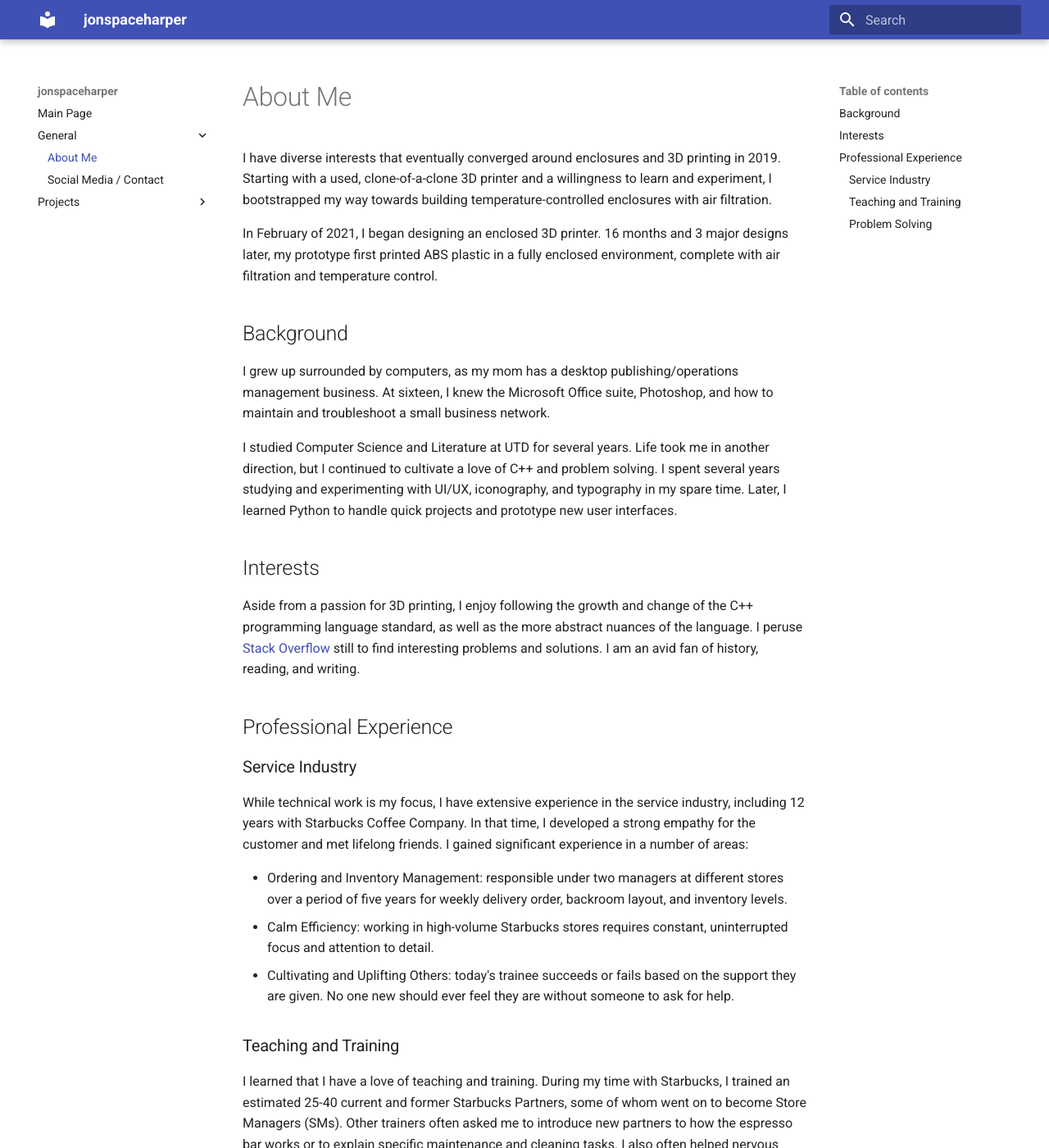
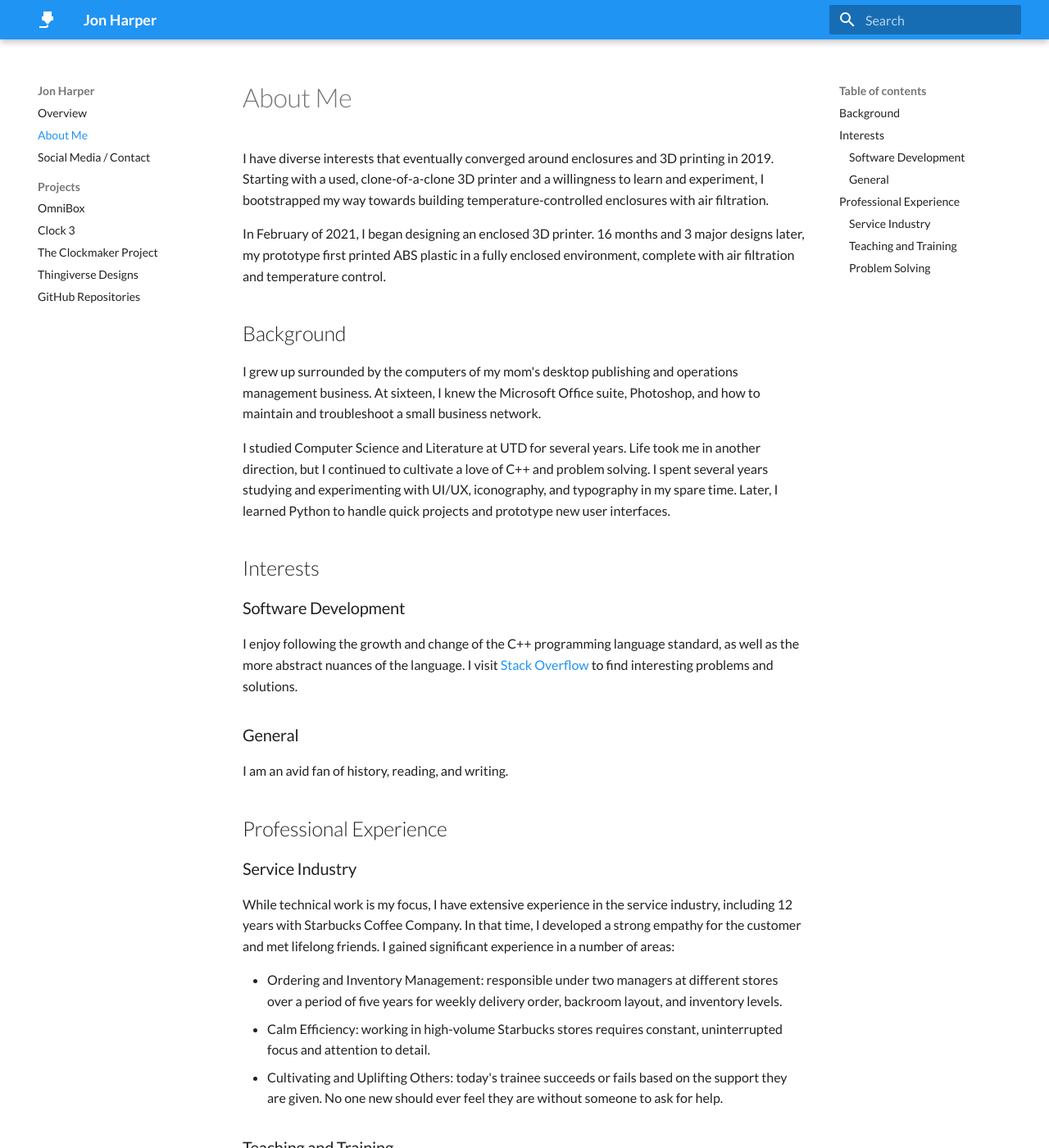
Before and after one commit to jon-harper/jon-harper.github.io, an MkDocs documentation site: the page built from docs/about.md, in a window 1280 px wide and 1400 px high. Shown: the whole window at 82% size. Built offline with MkDocs 1.6.1 and Material for MkDocs 9.7.7, drawn with Linux system fonts in a browser that asks for light colours; some of the changed text lies outside the part shown.

Commit message:
Visual overhaul

```diff
--- a/docs/about.md
+++ b/docs/about.md
@@ -11,13 +11,19 @@ In February of 2021, I began designing an enclosed 3D printer. 16 months and 3 m
 
 ## Background
 
-I grew up surrounded by computers, as my mom has a desktop publishing/operations management business. At sixteen, I knew the Microsoft Office suite, Photoshop, and how to maintain and troubleshoot a small business network.
+I grew up surrounded by the computers of my mom's desktop publishing and operations management business. At sixteen, I knew the Microsoft Office suite, Photoshop, and how to maintain and troubleshoot a small business network.
 
 I studied Computer Science and Literature at UTD for several years. Life took me in another direction, but I continued to cultivate a love of C++ and problem solving. I spent several years studying and experimenting with UI/UX, iconography, and typography in my spare time. Later, I learned Python to handle quick projects and prototype new user interfaces.
 
 ## Interests
 
-Aside from a passion for 3D printing, I enjoy following the growth and change of the C++ programming language standard, as well as the more abstract nuances of the language. I peruse [Stack Overflow](https://stackoverflow.com/users/4732082/jonspaceharper) still to find interesting problems and solutions. I am an avid fan of history, reading, and writing.
+### Software Development
+
+I enjoy following the growth and change of the C++ programming language standard, as well as the more abstract nuances of the language. I visit [Stack Overflow](https://stackoverflow.com/users/4732082/jonspaceharper) to find interesting problems and solutions.
+
+### General
+
+I am an avid fan of history, reading, and writing.
 
 ## Professional Experience
 
@@ -31,11 +37,11 @@ While technical work is my focus, I have extensive experience in the service ind
 
 ### Teaching and Training
 
-I learned that I have a love of teaching and training. During my time with Starbucks, I trained an estimated 25-40 current and former Starbucks Partners, some of whom went on to become Store Managers (SMs). Other trainers often asked me to introduce new partners to how the espresso bar works or to explain specific maintenance and cleaning tasks. I also often helped nervous partners with their speech in Drive Thru or while calling drinks in the cafe so that they could be heard over the ambient noise.
+I love teaching and training. During my time with Starbucks, I: trained an estimated 25-40 current and former Starbucks Partners, some of whom went on to become Store Managers (SMs). Other trainers often asked me to introduce new partners to how the espresso bar works or to explain specific maintenance and cleaning tasks. I also often helped nervous partners with their speech in Drive Thru or while calling drinks in the cafe so that they could be heard over the ambient noise.
 
 ### Problem Solving
 
-Tasks are often presented to me that are out of the ordinary.
+I am often presented tasks that are out of the ordinary.
 
 - As a Shift Supervisor at Souper! Salad! and in conjuction with my SM and District Manager, my store was tasked with trialing a training program; I was asked to lead this effort as a trainer.
 - After becoming Assistant Store Manager at Souper! Salad!, I developed two cost tracking spreadsheets that were later used company-wide or adapted for use company-wide.
--- a/docs/index.md
+++ b/docs/index.md
@@ -1,5 +1,5 @@
 ---
-title: Main Page
+title: Overview
 summary: Blog landing page.
 authors: Jon Harper
 date: 2022-06-16
@@ -40,7 +40,7 @@ A combination of documented journey into enclosed 3D printing and tools for the
 
 ### Others
 
-You can find other projects on my [GitHub]("https://github.com/jon-harper?tab=repositories") or [Thingiverse](https://www.thingiverse.com/jonspaceharper/designs) profiles.
+You can find other projects on my [GitHub]("https://github.com/jon-harper?tab=repositories") and [Thingiverse](https://www.thingiverse.com/jonspaceharper/designs) profiles.
 
 <!--## Articles
 
--- a/mkdocs.yml
+++ b/mkdocs.yml
@@ -1,26 +1,51 @@
-site_name: jonspaceharper
-site_description: Articles and thoughts by Jon Harper
+site_name: Jon Harper
+site_description: Projects, articles, and thoughts by Jon Harper
 site_author: Jon Harper
 site_url: https://jon-harper.github.io
 
 theme:
   name: material
+  features:
+    - navigation.instant
+    - navigation.sections
+  palette:
+    # scheme: slate
+    primary: blue
+    accent: orange
+  font:
+    text: Lato
+    code: Source Code Pro
+  icon:
+    logo: material/printer-3d-nozzle
 
 markdown_extensions:
   - admonition
+  - attr_list
+  - pymdownx.emoji:
+      emoji_index: !!python/name:materialx.emoji.twemoji
+      emoji_generator: !!python/name:materialx.emoji.to_svg
+
+extra:
+  social:
+    - icon: fontawesome/brands/linkedin
+      link: https://linkedin.com/jonspaceharper
+    - icon: fontawesome/brands/github
+      link: https://github.com/jon-harper
+    - icon: fontawesome/brands/stack-overflow
+      link: https://stackoverflow.com/users/4732082/jonspaceharper
+    - icon: fontawesome/brands/twitter
+      link: https://twitter.com/jonspaceharper
+    - icon: fontawesome/brands/reddit
+      link: https://reddit.com/user/jonspaceharper
 
 nav:
   - index.md
-  - General:
-    - about.md
-    - contact.md
+  - about.md
+  - contact.md
   - Projects:
     - projects/omnibox.md
     - projects/clock3.md
     - projects/clockmaker.md
-    - Thingiverse Designs:
-      - ReFiller Filament Roller: "https://www.thingiverse.com/thing:4605360"
-      - Tactical, Belt-Mounted Sriracha Dispenser: "https://www.thingiverse.com/thing:5418923"
-      - All Designs: "https://www.thingiverse.com/jonspaceharper/designs"
+    - Thingiverse Designs: "https://www.thingiverse.com/jonspaceharper/designs"
     - GitHub Repositories: "https://github.com/jon-harper?tab=repositories"
   # - articles.md
```
Also changed, not shown: docs/contact.md (+10 -5 lines).
